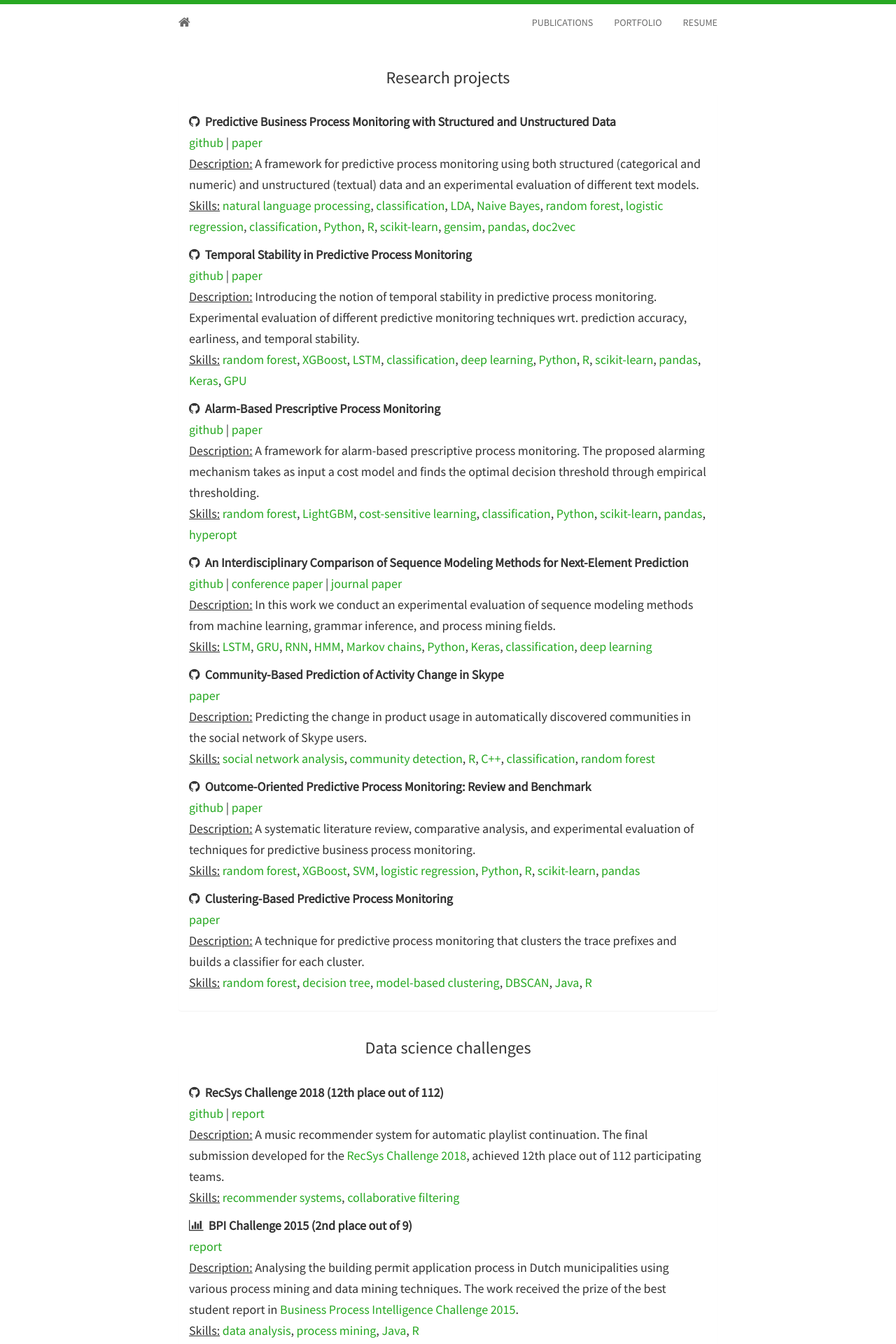
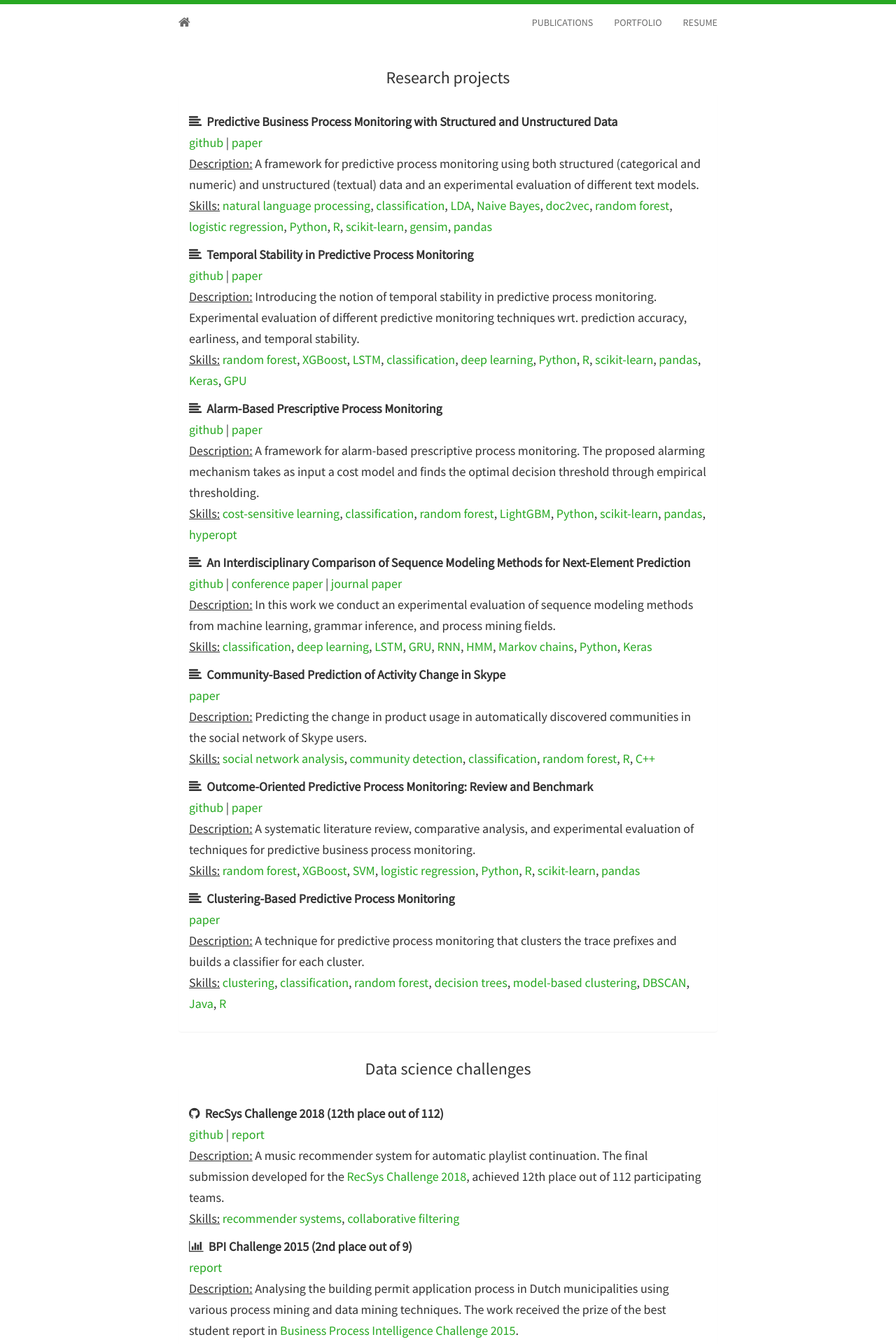
Before and after one commit to irhete/irhete.github.io, a Jekyll site: the page built from portfolio.html, in a window 1280 px wide. Shown: the top 1920 px of the page at 70% size. Built offline with Jekyll 4.4.1, drawn with Linux system fonts in a browser that asks for light colours; nearby versions of some CDN libraries; a style sheet for code colours, icons or effects is not loaded; some of the changed text lies outside the part shown.

Commit message:
Updated portfolio

```diff
--- a/_includes/portfolio.html
+++ b/_includes/portfolio.html
@@ -4,46 +4,46 @@
   <div class="panel panel-default">
     <div class="panel-body">
 		<h5>
-			<i class="fa fa-github"></i>&nbsp;&nbsp;<strong>Predictive Business Process Monitoring with Structured and Unstructured Data</strong> <br>
+			<i class="fa fa-align-left"></i>&nbsp;&nbsp;<strong>Predictive Business Process Monitoring with Structured and Unstructured Data</strong> <br>
             <a href="https://github.com/irhete/PredictiveMonitoringWithText">github</a> | <a href="https://link.springer.com/chapter/10.1007/978-3-319-45348-4_23">paper</a> <br>
 <u>Description:</u> A framework for predictive process monitoring using both structured (categorical and numeric) and unstructured (textual) data and an experimental evaluation of different text models. <br>
-            <u>Skills:</u> <span class="skill">natural language processing</span>, <span class="skill">classification</span>, <span class="skill">LDA</span>, <span class="skill">Naive Bayes</span>, <span class="skill">random forest</span>, <span class="skill">logistic regression</span>, <span class="skill">classification</span>, <span class="skill">Python</span>, <span class="skill">R</span>, <span class="skill">scikit-learn</span>, <span class="skill">gensim</span>, <span class="skill">pandas</span>, <span class="skill">doc2vec</span>
+            <u>Skills:</u> <span class="skill-concept">natural language processing</span>, <span class="skill-concept">classification</span>, <span class="skill">LDA</span>, <span class="skill">Naive Bayes</span>,  <span class="skill">doc2vec</span>, <span class="skill">random forest</span>, <span class="skill">logistic regression</span>, <span class="skill-language">Python</span>, <span class="skill-language">R</span>, <span class="skill-package">scikit-learn</span>, <span class="skill-package">gensim</span>, <span class="skill-package">pandas</span>
 		</h5>
         <h5>
-			<i class="fa fa-github"></i>&nbsp;&nbsp;<strong>Temporal Stability in Predictive Process Monitoring</strong> <br>
+			<i class="fa fa-align-left"></i>&nbsp;&nbsp;<strong>Temporal Stability in Predictive Process Monitoring</strong> <br>
             <a href="https://github.com/irhete/stability-predictive-monitoring">github</a> | <a href="https://link.springer.com/article/10.1007%2Fs10618-018-0575-9">paper</a> <br>
 <u>Description:</u> Introducing the notion of temporal stability in predictive process monitoring. Experimental evaluation of different predictive monitoring techniques wrt. prediction accuracy, earliness, and temporal stability. <br>
             <u>Skills:</u> <span class="skill">random forest</span>, <span class="skill">XGBoost</span>, <span class="skill">LSTM</span>, <span class="skill">classification</span>, <span class="skill">deep learning</span>, <span class="skill">Python</span>, <span class="skill">R</span>, <span class="skill">scikit-learn</span>, <span class="skill">pandas</span>, <span class="skill">Keras</span>, <span class="skill">GPU</span>
 		</h5>
         <h5>
-			<i class="fa fa-github"></i>&nbsp;&nbsp;<strong>Alarm-Based Prescriptive Process Monitoring</strong> <br>
+			<i class="fa fa-align-left"></i>&nbsp;&nbsp;<strong>Alarm-Based Prescriptive Process Monitoring</strong> <br>
             <a href="https://github.com/TaXxER/AlarmBasedProcessPrediction">github</a> | <a href="https://link.springer.com/chapter/10.1007/978-3-319-98651-7_6">paper</a> <br>
 <u>Description:</u> A framework for alarm-based prescriptive process monitoring. The proposed alarming mechanism takes as input a cost model and finds the optimal decision threshold through empirical thresholding. <br>
-            <u>Skills:</u> <span class="skill">random forest</span>, <span class="skill">LightGBM</span>, <span class="skill">cost-sensitive learning</span>, <span class="skill">classification</span>, <span class="skill">Python</span>, <span class="skill">scikit-learn</span>, <span class="skill">pandas</span>, <span class="skill">hyperopt</span>
+            <u>Skills:</u> <span class="skill-concept">cost-sensitive learning</span>,  <span class="skill-concept">classification</span>, <span class="skill">random forest</span>, <span class="skill">LightGBM</span>, <span class="skill-language">Python</span>, <span class="skill-package">scikit-learn</span>, <span class="skill-package">pandas</span>, <span class="skill-package">hyperopt</span>
 		</h5>
                 <h5>
-			<i class="fa fa-github"></i>&nbsp;&nbsp;<strong>An Interdisciplinary Comparison of Sequence Modeling Methods for Next-Element Prediction</strong> <br>
+			<i class="fa fa-align-left"></i>&nbsp;&nbsp;<strong>An Interdisciplinary Comparison of Sequence Modeling Methods for Next-Element Prediction</strong> <br>
             <a href="https://github.com/TaXxER/rnnalpha">github</a> | <a href="https://link.springer.com/chapter/10.1007/978-3-319-91704-7_11">conference paper</a> | <a href="https://arxiv.org/abs/1811.00062">journal paper</a> <br>
 <u>Description:</u> In this work we conduct an experimental evaluation of sequence modeling methods from machine learning, grammar inference, and process mining fields. <br>
-            <u>Skills:</u> <span class="skill">LSTM</span>, <span class="skill">GRU</span>, <span class="skill">RNN</span>, <span class="skill">HMM</span>, <span class="skill">Markov chains</span>, <span class="skill">Python</span>, <span class="skill">Keras</span>, <span class="skill">classification</span>, <span class="skill">deep learning</span>
+            <u>Skills:</u> <span class="skill-concept">classification</span>, <span class="skill-concept">deep learning</span>, <span class="skill">LSTM</span>, <span class="skill">GRU</span>, <span class="skill">RNN</span>, <span class="skill">HMM</span>, <span class="skill">Markov chains</span>, <span class="skill-language">Python</span>, <span class="skill-package">Keras</span>
 		</h5>
         <h5>
-			<i class="fa fa-github"></i>&nbsp;&nbsp;<strong>Community-Based Prediction of Activity Change in Skype</strong> <br>
+			<i class="fa fa-align-left"></i>&nbsp;&nbsp;<strong>Community-Based Prediction of Activity Change in Skype</strong> <br>
             <a href="https://ieeexplore.ieee.org/document/7403525">paper</a> <br>
 <u>Description:</u> Predicting the change in product usage in automatically discovered communities in the social network of Skype users. <br>
-            <u>Skills:</u> <span class="skill">social network analysis</span>, <span class="skill">community detection</span>, <span class="skill">R</span>, <span class="skill">C++</span>, <span class="skill">classification</span>, <span class="skill">random forest</span>
+            <u>Skills:</u> <span class="skill-concept">social network analysis</span>, <span class="skill-concept">community detection</span>, <span class="skill-concept">classification</span>, <span class="skill">random forest</span>, <span class="skill-language">R</span>, <span class="skill-language">C++</span>
 		</h5>
                 <h5>
-			<i class="fa fa-github"></i>&nbsp;&nbsp;<strong>Outcome-Oriented Predictive Process Monitoring: Review and Benchmark</strong> <br>
+			<i class="fa fa-align-left"></i>&nbsp;&nbsp;<strong>Outcome-Oriented Predictive Process Monitoring: Review and Benchmark</strong> <br>
             <a href="https://github.com/irhete/predictive-monitoring-benchmark">github</a> | <a href="https://arxiv.org/abs/1707.06766">paper</a> <br>
 <u>Description:</u> A systematic literature review, comparative analysis, and experimental evaluation of techniques for predictive business process monitoring. <br>
-            <u>Skills:</u> <span class="skill">random forest</span>, <span class="skill">XGBoost</span>, <span class="skill">SVM</span>, <span class="skill">logistic regression</span>, <span class="skill">Python</span>, <span class="skill">R</span>, <span class="skill">scikit-learn</span>, <span class="skill">pandas</span>
+            <u>Skills:</u> <span class="skill">random forest</span>, <span class="skill">XGBoost</span>, <span class="skill">SVM</span>, <span class="skill">logistic regression</span>, <span class="skill-language">Python</span>, <span class="skill-language">R</span>, <span class="skill-package">scikit-learn</span>, <span class="skill-package">pandas</span>
 		</h5>
                         <h5>
-			<i class="fa fa-github"></i>&nbsp;&nbsp;<strong>Clustering-Based Predictive Process Monitoring</strong> <br>
+			<i class="fa fa-align-left"></i>&nbsp;&nbsp;<strong>Clustering-Based Predictive Process Monitoring</strong> <br>
             <a href="https://ieeexplore.ieee.org/document/7797472">paper</a> <br>
 <u>Description:</u> A technique for predictive process monitoring that clusters the trace prefixes and builds a classifier for each cluster. <br>
-            <u>Skills:</u> <span class="skill">random forest</span>, <span class="skill">decision tree</span>, <span class="skill">model-based clustering</span>, <span class="skill">DBSCAN</span>, <span class="skill">Java</span>, <span class="skill">R</span>
+            <u>Skills:</u> <span class="skill-concept">clustering</span>, <span class="skill-concept">classification</span>, <span class="skill">random forest</span>, <span class="skill">decision trees</span>, <span class="skill">model-based clustering</span>, <span class="skill">DBSCAN</span>, <span class="skill-language">Java</span>, <span class="skill-language">R</span>
 		</h5>
     </div>
   </div>
@@ -57,14 +57,14 @@
 			<i class="fa fa-github"></i>&nbsp;&nbsp;<strong>RecSys Challenge 2018 (12th place out of 112)</strong> <br>
             <a href="https://github.com/irhete/recsys-challenge-2018">github</a> | <a href="https://github.com/irhete/recsys-challenge-2018">report</a> <br>
 <u>Description:</u> A music recommender system for automatic playlist continuation. The final submission developed for the <a href="https://recsys-challenge.spotify.com/">RecSys Challenge 2018</a>, achieved 12th place out of 112 participating teams. <br>
-            <u>Skills:</u> <span class="skill">recommender systems</span>, <span class="skill">collaborative filtering</span>
+            <u>Skills:</u> <span class="skill-concept">recommender systems</span>, <span class="skill">collaborative filtering</span>
 		</h5>
     	<h5>
 			<i class="fa fa-bar-chart"></i>&nbsp;&nbsp;<strong>BPI Challenge 2015 (2nd place out of 9)</strong> <br>
             <a href="http://www.win.tue.nl/bpi/lib/exe/fetch.php?media=2015:bpic2015_paper_3.pdf">report</a> <br>
 <u>Description:</u> Analysing the building permit application process in Dutch municipalities using various process mining and data mining techniques. The work received the prize of the best student report in
 <a href="http://www.win.tue.nl/bpi/doku.php?id=2015:challenge&redirect=1id=2015/challenge">Business Process Intelligence Challenge 2015</a>. <br>
-            <u>Skills:</u> <span class="skill">data analysis</span>, <span class="skill">process mining</span>, <span class="skill">Java</span>, <span class="skill">R</span>
+            <u>Skills:</u> <span class="skill-concept">data analysis</span>, <span class="skill-concept">process mining</span>, <span class="skill-language">Java</span>, <span class="skill-language">R</span>
 		</h5>
 
     </div>
@@ -79,27 +79,27 @@
 			<i class="fa fa-github"></i>&nbsp;&nbsp;<strong>Automatic License Plate Detection</strong> <br>
             <a href="https://github.com/annitrolla/car-insurance-tool">github</a><br>
 <u>Description:</u> A tool that applies automatic license plate detection to images and videos of cars and, consequently, queries the Dutch Vehicle Authority (RDW) to check if a car with the found license plate number actually exists. <br>
-            <u>Skills:</u> <span class="skill">image processing</span>, <span class="skill">cv2</span>, <span class="skill">django</span>
+            <u>Skills:</u> <span class="skill-concept">image processing</span>, <span class="skill-language">Python</span>, <span class="skill-package">cv2</span>, <span class="skill-package">django</span>
 		</h5>
 		<h5>
 			<i class="fa fa-github"></i>&nbsp;&nbsp;<strong>Trace Generation Using LSTM</strong> <br>
             <a href="https://github.com/irhete/lstm-business-process-trace-generation">github</a><br>
 <u>Description:</u> Training an LSTM neural network for generating business process execution traces. <br>
-            <u>Skills:</u> <span class="skill">LSTM</span>, <span class="skill">deep learning</span>, <span class="skill">Python</span>, <span class="skill">Keras</span>
+            <u>Skills:</u> <span class="skill-concept">deep learning</span>, <span class="skill">LSTM</span>, <span class="skill-language">Python</span>, <span class="skill-package">Keras</span>
 		</h5>
 
         		<h5>
 			<i class="fa fa-github"></i>&nbsp;&nbsp;<strong>Skipgram-style embeddings for business process concepts</strong> <br>
             <a href="https://github.com/irhete/business-process-embeddings">github</a><br>
 <u>Description:</u> Representation learning for business process activities and resources, inspired by word embeddings. <br>
-            <u>Skills:</u> <span class="skill">word embeddings</span>, <span class="skill">skipgram</span>, <span class="skill">word2vec</span>, <span class="skill">neural networks</span>, <span class="skill">Python</span>, <span class="skill">gensim</span>, <span class="skill">natural language processing</span>
+            <u>Skills:</u> <span class="skill-concept">natural language processing</span>, <span class="skill">word embeddings</span>, <span class="skill">skipgram</span>, <span class="skill">word2vec</span>, <span class="skill">neural networks</span>, <span class="skill-language">Python</span>, <span class="skill-package">gensim</span>
 		</h5>
 
  <h5>
 			<i class="fa fa-github"></i>&nbsp;&nbsp;<strong>Reinforcement Learning: Black Box Challenge</strong> <br>
             <a href="https://github.com/irhete/blackbox">github</a><br>
 <u>Description:</u> Implementing reinforcement learning methods for <a href="https://www.kdnuggets.com/2016/04/black-box-challenge-machine-learning-competition.html">Black Box Challenge 2016</a>.<br>
-            <u>Skills:</u> <span class="skill">reinforcement learning</span>
+            <u>Skills:</u> <span class="skill-concept">reinforcement learning</span>
 		</h5>
     </div>
   </div>
--- a/static/css/main.css
+++ b/static/css/main.css
@@ -167,6 +167,18 @@
   font-size: 18px;
 }
 
+.skill-concept {
+  color: #27A822;
+}
+
+.skill-language {
+  color: #27A822;
+}
+
+.skill-package {
+  color: #27A822;
+}
+
 .skill {
   color: #27A822;
 }
```
